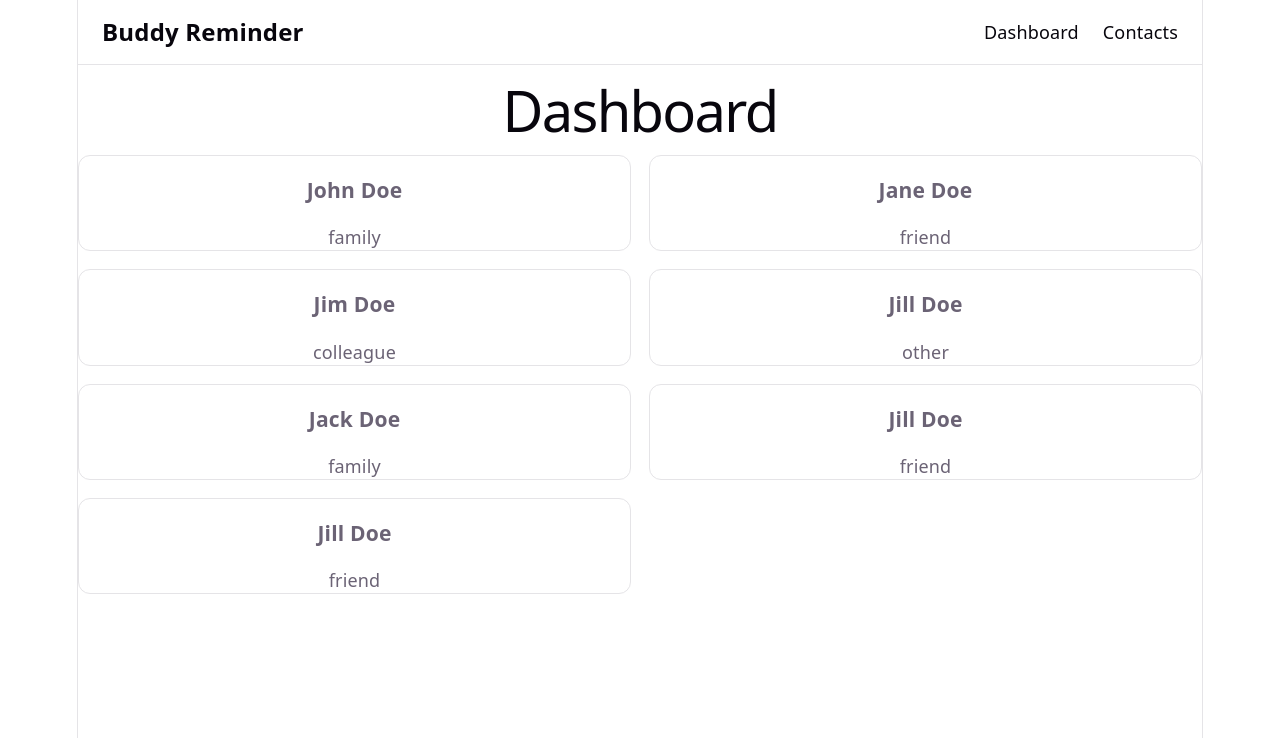
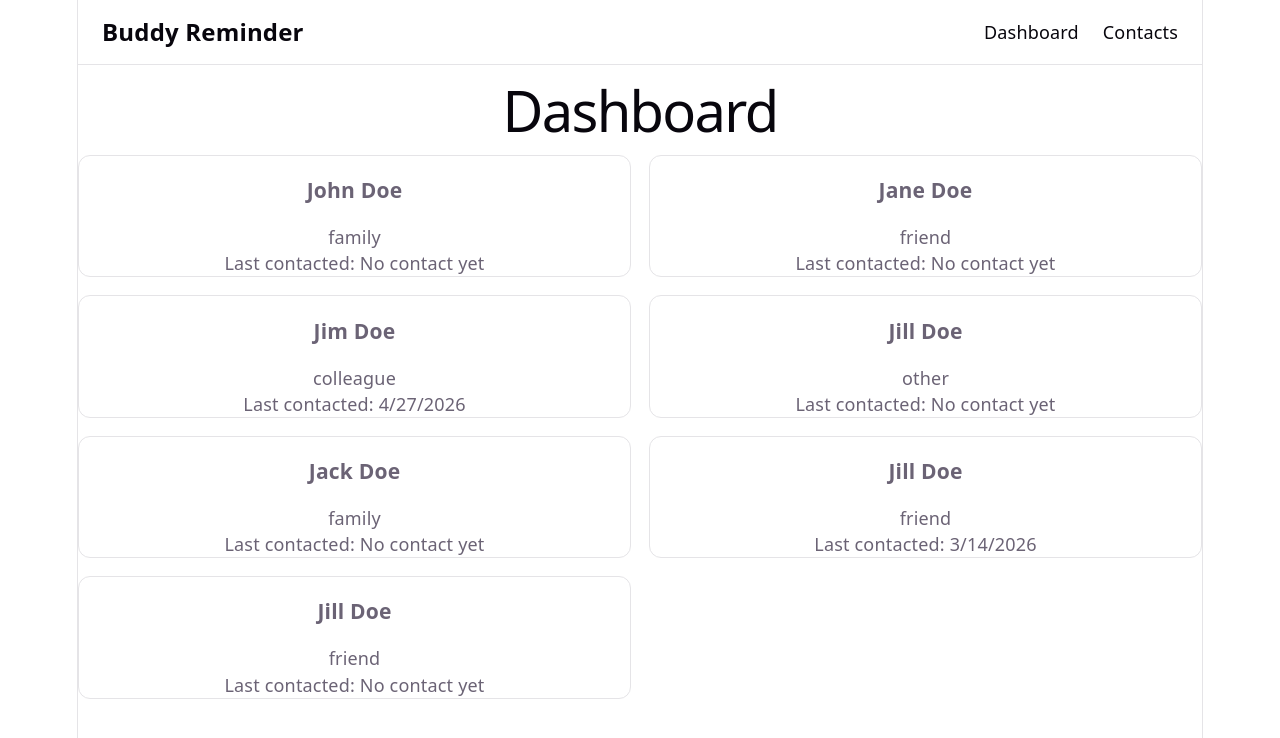
Before and after one commit to Johan-Melin/buddy-reminder, a React (Vite) app: page / in a window 1280 px wide. Shown: the top 738 px of the page. Built offline with nearby package versions, Linux system fonts and the light colour scheme.

Commit message:
feat: add last contact to cards

```diff
--- a/src/features/contacts/components/ContactCard.tsx
+++ b/src/features/contacts/components/ContactCard.tsx
@@ -3,13 +3,20 @@ import styles from './ContactCard.module.css'
 
 type ContactCardProps = {
   contact: Contact
+  lastContacted?: string
 }
 
-function ContactCard({ contact }: ContactCardProps) {
+function ContactCard({ contact, lastContacted }: ContactCardProps) {
   return (
     <div className={styles.card}>
       <h3>{contact.name}</h3>
       <p>{contact.relationship}</p>
+      <p>
+        Last contacted:{' '}
+        {lastContacted
+          ? new Date(lastContacted).toLocaleDateString()
+          : 'No contact yet'}
+      </p>
     </div>
   )
 }
--- a/src/features/contacts/pages/DashboardPage.tsx
+++ b/src/features/contacts/pages/DashboardPage.tsx
@@ -1,4 +1,4 @@
-import { mockContacts } from '../lib/mockContacts'
+import { mockContacts, mockContactHistory } from '../lib/mockContacts'
 import ContactCard from '../components/ContactCard'
 import styles from './DashboardPage.module.css'
 
@@ -7,9 +7,22 @@ function DashboardPage() {
     <div>
       <h1>Dashboard</h1>
       <div className={styles.cards}>
-        {mockContacts.map((contact) => (
-          <ContactCard key={contact.id} contact={contact} />
-        ))}
+        {mockContacts.map((contact) => {
+          const lastContacted = mockContactHistory
+            .filter((event) => event.contactId === contact.id)
+            .toSorted((firstEvent, secondEvent) =>
+              secondEvent.date.localeCompare(firstEvent.date),
+            )
+            .at(0)?.date
+
+          return (
+            <ContactCard
+              key={contact.id}
+              contact={contact}
+              lastContacted={lastContacted}
+            />
+          )
+        })}
       </div>
     </div>
   )
```
